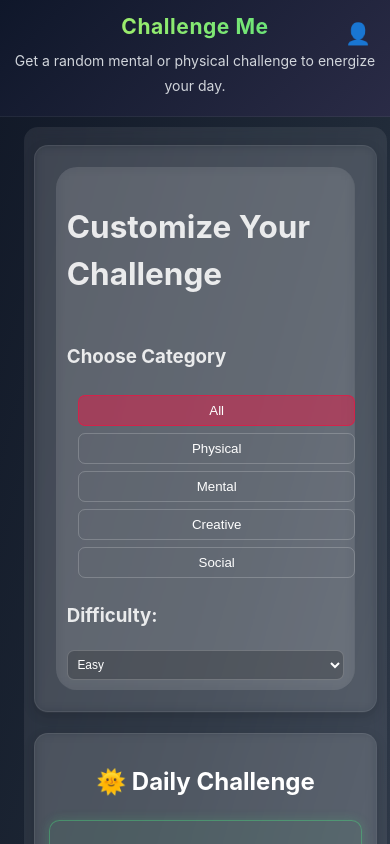
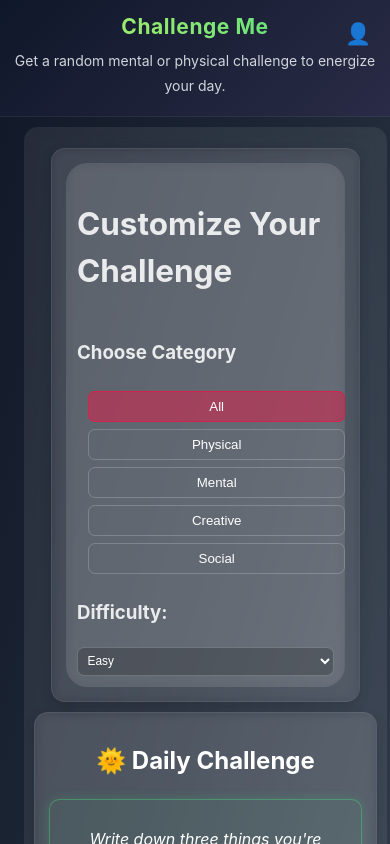
Before and after one commit to robertoandino/challenge-me, a React (Vite) app: page / in a window 390 px wide. Shown: the top 844 px of the page. Built offline with nearby package versions, Linux system fonts and the light colour scheme.

Commit message:
Fix for responsive design.

```diff
--- a/src/pages/responsive.css
+++ b/src/pages/responsive.css
@@ -105,6 +105,12 @@
         font-size: 14px;
     }
 
+    .section-card {
+        max-width: 90%;
+        margin: 0.75rem auto;
+        padding: 1rem;
+    }
+
     .site-header {
         flex-direction: column;
         align-items: center;
```
